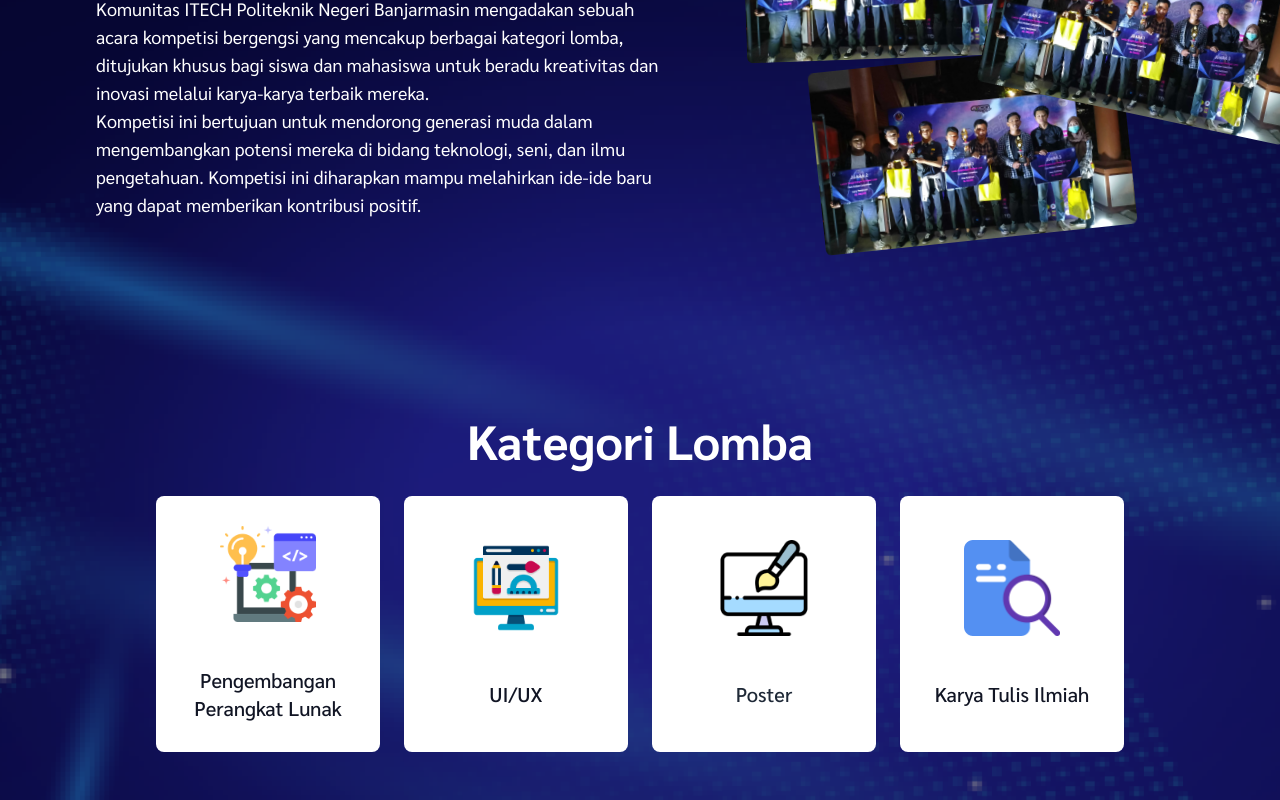
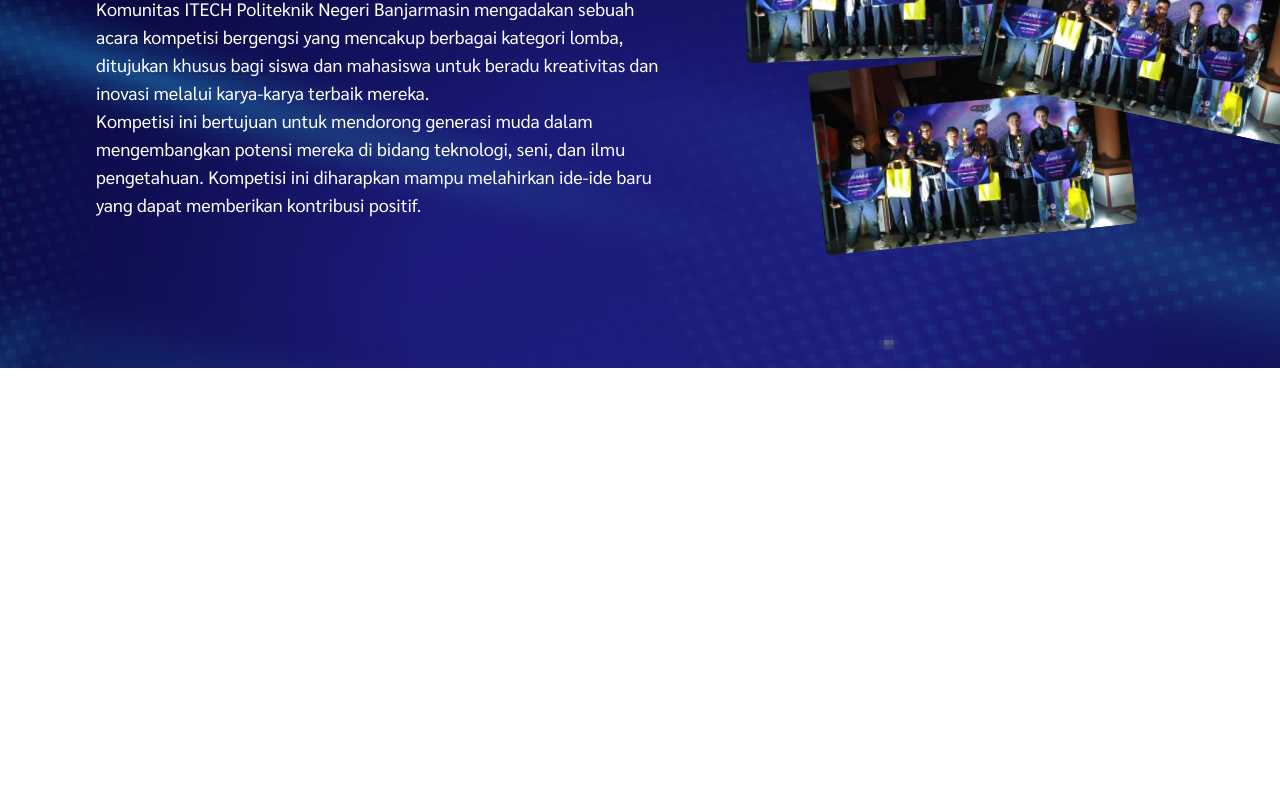
Before and after one commit to YAC-Project/itechpoliban-competition, a React (Vite) app: page / in a window 1280 px wide. Shown: the part 1084-1884 px from the top of the page. After the commit the page ends 1452 px from the top, so only its background shows below. Built offline with nearby package versions, Linux system fonts and the light colour scheme; a web font is replaced by a local one.

Commit message:
update kategori

```diff
--- a/src/App.jsx
+++ b/src/App.jsx
@@ -312,10 +312,7 @@ function App() {
             <h2 className="font-Merriweather font-light italic text-[32px] sm:text-base md:text-base text-white text-center">
               Peran Pemuda dalam Menjaga Keberagaman <br />
               Budaya di
-              <span className="font-bold">
-                {" "}
-                Era Kecerdasan Buatan
-              </span>
+              <span className="font-bold"> Era Kecerdasan Buatan</span>
             </h2>
             <img
               src={petikAkhir}
@@ -371,63 +368,6 @@ function App() {
               </div>
             </div>
           </div>
-
-          {/* heading 3 */}
-          <div className="container mx-auto py-12">
-            <h2 className="text-5xl font-bold font-Sarabun text-white text-center mb-8">
-              Kategori Lomba
-            </h2>
-
-            <div className="flex justify-center gap-6">
-              {/* <!-- Card 1 --> */}
-              <div className="w-56 h-64 bg-white flex flex-col items-center justify-center rounded-lg">
-                <div className="p-4 flex flex-col gap-y-7 items-center text-center">
-                  <img
-                    src={ppl}
-                    alt="Pengembangan Perangkat Lunak"
-                    className="w-24 h-24 mb-4"
-                  />
-                  <h3 className="font-medium text-xl font-Sarabun text-[#111524]">
-                    Pengembangan <br /> Perangkat Lunak
-                  </h3>
-                </div>
-              </div>
-
-              {/* <!-- Card 2 --> */}
-              <div className="w-56 h-64 bg-white flex flex-col items-center justify-center rounded-lg">
-                <div className="p-4 flex flex-col gap-y-7 items-center text-center">
-                  <img src={ui} alt="UI/UX" className="w-24 h-24 mb-4" />
-                  <h3 className="font-medium text-xl font-Sarabun text-[#111524]">
-                    UI/UX
-                  </h3>
-                </div>
-              </div>
-
-              {/* <!-- Card 3 --> */}
-              <div className="w-56 h-64 bg-white flex flex-col items-center justify-center rounded-lg">
-                <div className="p-4 flex flex-col gap-y-7 items-center text-center">
-                  <img src={poster} alt="Poster" className="w-24 h-24 mb-4" />
-                  <h3 className="font-medium text-xl font-Sarabun text-[#111524]d">
-                    Poster
-                  </h3>
-                </div>
-              </div>
-
-              {/* <!-- Card 4 --> */}
-              <div className="w-56 h-64 bg-white flex flex-col items-center justify-center rounded-lg">
-                <div className="p-4 flex flex-col gap-y-7 items-center text-center">
-                  <img
-                    src={kti}
-                    alt="Karya Tulis Ilmiah"
-                    className="w-24 h-24 mb-4"
-                  />
-                  <h3 className="font-medium text-xl font-Sarabun text-[#111524]">
-                    Karya Tulis Ilmiah
-                  </h3>
-                </div>
-              </div>
-            </div>
-          </div>
         </div>
       </section>
     </div>
```
